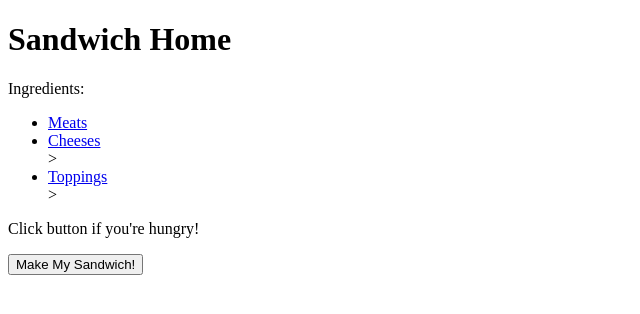
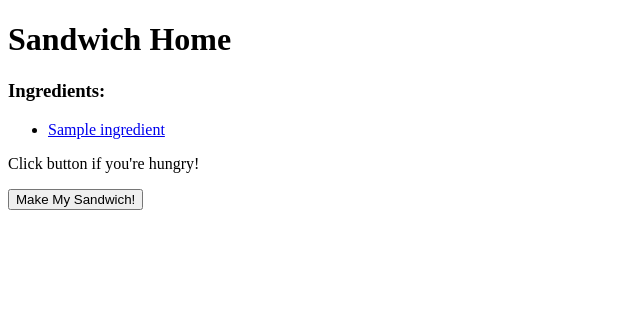
Before and after one commit to sasianan19/sandwich-maker, a Django app: template sandwich_box/sandwichapp/templates/home.html in a window 1280 px wide. Shown: the top 314 px of the page, without its empty margins (0-640 px from the left). Run offline with Django 4.2, Linux system fonts and the light colour scheme; the template is opened without the code that fills it: most values are stand-ins (such as "Sample title", 1, 10 or a date in 2020).

Commit message:
Add ingredients dict and views

```diff
--- a/sandwich_box/sandwich_box/urls.py
+++ b/sandwich_box/sandwich_box/urls.py
@@ -18,5 +18,5 @@ from django.urls import include, path
 
 urlpatterns = [
     path('admin/', admin.site.urls),
-    path('sandwich/', include('sandwich.urls')),
+    path('sandwich/', include('sandwichapp.urls')),
 ]
--- a/sandwich_box/sandwichapp/templates/home.html
+++ b/sandwich_box/sandwichapp/templates/home.html
@@ -10,15 +10,18 @@
     <div>
         <h1>Sandwich Home</h1>
 
-        <p>Ingredients:</p>
+        <h3>Ingredients:</h3>
+
+        {% for ingredient in ingredients %}
         <ul>
-            <li><a href="#">Meats</a></li>
-            <li><a href="#">Cheeses</a></li>>
-            <li><a href="#">Toppings</a></li>>
+            <li><a href="/sandwich/ingredients/{{ ingredient }}">{{ ingredient }}</a></li>
+        {% endfor %}
         </ul>
 
         <p>Click button if you're hungry!</p>
-        <button type="submit"> Make My Sandwich!</button>
+        <form action="/sandwich/randon">
+            <input type="submit" value="Make My Sandwich!"/>
+        </form>
     </div>
 </body>
 </html>
--- a/sandwich_box/sandwichapp/urls.py
+++ b/sandwich_box/sandwichapp/urls.py
@@ -1,8 +1,10 @@
 from django.urls import path
-from sandwichapp.views import SandwichappView
+from sandwichapp.views import SandwichappView, IngredientsListView
 
 
 urlpatterns = [
-    #sandwich
-    path('', SandwichappView.as_view(), name='sandwich')
+    #sandwich/
+    path('', SandwichappView.as_view(), name='sandwich'),
+    #sandwich/ingredients/<str:ingredient_type>
+    path('ingredients/<str:ingredient_type>', IngredientsListView.as_view(), name='ingredients_list'),
 ]
--- a/sandwich_box/sandwichapp/views.py
+++ b/sandwich_box/sandwichapp/views.py
@@ -1,5 +1,11 @@
 from django.shortcuts import render
 from django.views import View
+
+ingredients = {
+    'meats': ['corned beef', 'pastrami', 'honey turkey', 'pepper steak', 'veggie burger'],
+    'cheeses': ['american', 'swiss', 'provolone', 'cheddar', 'mozzarella'],
+    'toppings': ['lettuce', 'tomato', 'onions', 'peppers', 'pickles']
+}
 
 # Create your views here.
 class SandwichappView(View):
```
Also changed, not shown: sandwich_box/sandwichapp/templates/ingredients_list.html (+12 -0 lines).
